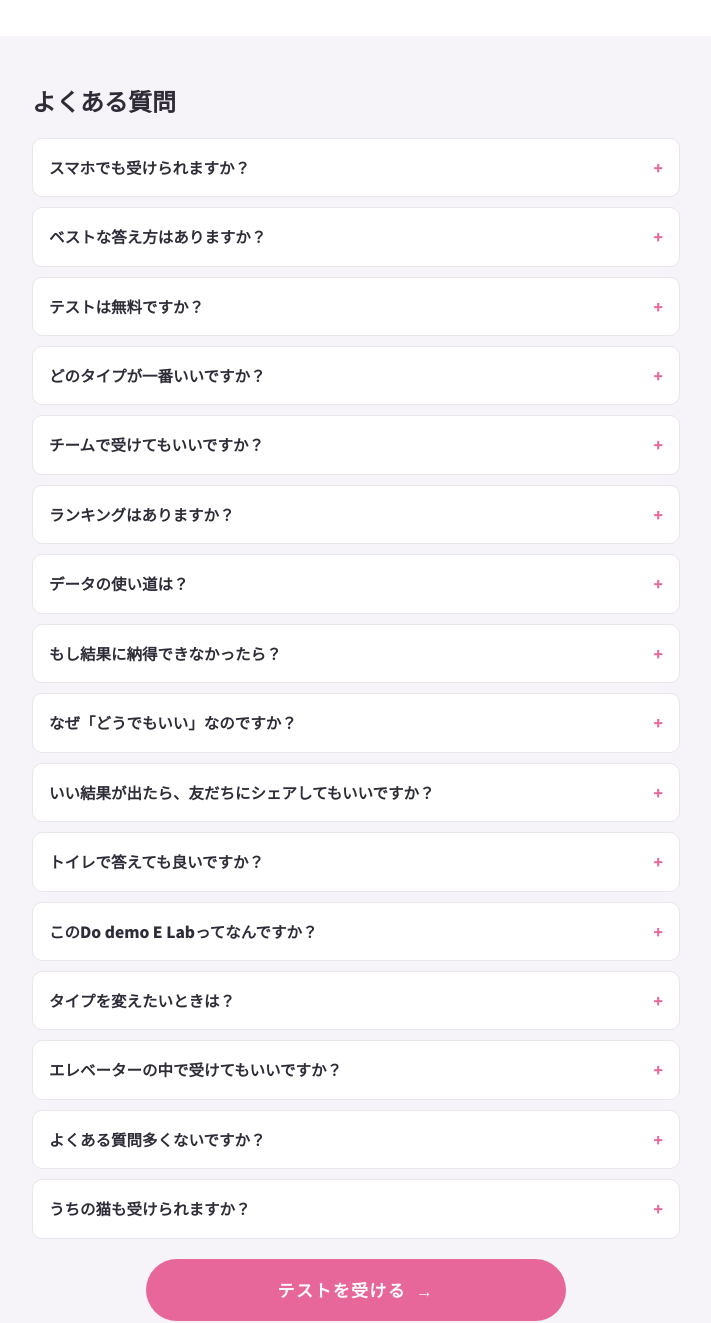
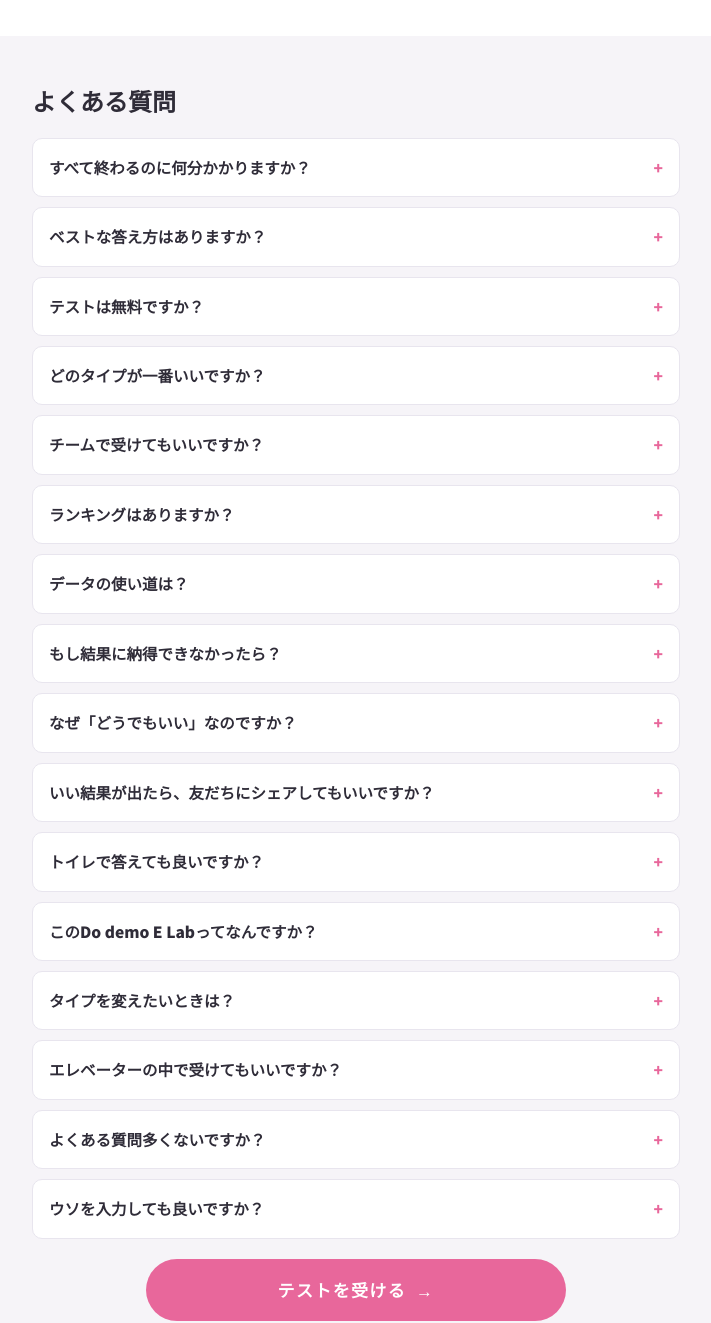
Before and after one commit to yuto3355/dodemo-16type, a plain HTML site: page index.html in a window 1280 px wide. Shown: the part 2280-3603 px from the top of the page, without its empty margins (284-995 px from the left). Drawn offline with Linux system fonts and the light colour scheme; a web font is replaced by a local one.

Commit message:
ヒントを匂わせる程度に、FAQ を2問差し替え
Co-Authored-By: Claude Opus 5.5 <noreply@anthropic.com>
Claude-Session: https://claude.ai/code/session_01Ey5VSZQ2bvhne3aLvVbwNV

```diff
--- a/index.html
+++ b/index.html
@@ -240,7 +240,7 @@ body::before { content: ""; position: fixed; inset: 0 0 auto; height: env(safe-a
     <div class="in">
       <h2>よくある質問</h2>
       <div class="faq">
-        <details><summary>スマホでも受けられますか？</summary><p>はい。お風呂では受けないでください。</p></details>
+        <details><summary>すべて終わるのに何分かかりますか？</summary><p>数分です。数分だとしても失った時間はもとに戻りませんよ。</p></details>
         <details><summary>ベストな答え方はありますか？</summary><p>ありません。直感でどうぞ。</p></details>
         <details><summary>テストは無料ですか？</summary><p>はい。会員登録もいりません。</p></details>
         <details><summary>どのタイプが一番いいですか？</summary><p>どれも同じくらいです。</p></details>
@@ -255,7 +255,7 @@ body::before { content: ""; position: fixed; inset: 0 0 auto; height: env(safe-a
         <details><summary>タイプを変えたいときは？</summary><p>体を洗う順番を変えてください。</p></details>
         <details><summary>エレベーターの中で受けてもいいですか？</summary><p>はい。「閉」ボタンは押してください。</p></details>
         <details><summary>よくある質問多くないですか？</summary><p>ちょうど16個です。</p></details>
-        <details><summary>うちの猫も受けられますか？</summary><p>どちらでもないです。</p></details>
+        <details><summary>ウソを入力しても良いですか？</summary><p>はい。結果もウソになります。</p></details>
       </div>
       <button class="cta" data-start style="justify-self:center">テストを受ける</button>
     </div>
@@ -634,7 +634,7 @@ function render({ code, pct }) {
       </dl>
     </div>
 
-    <div class="in"><div class="callout hint">納得いかない人は、くだらない質問だと思わずに、「よくある質問」を全16個、直感ではなく頭を使って見直そう。</div></div>
+    <div class="in"><div class="callout hint">納得いかない人は、くだらない質問だと思わずに、全16個、直感ではなく頭を使おう。</div></div>
     ${actionsHTML()}`;
 
   unlock();
```
